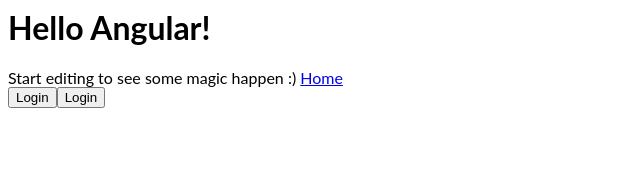
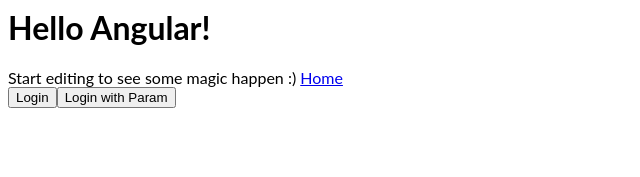
Before and after one commit to c14180057/Pertemuan2-route-, an Angular app: page / in a window 1280 px wide. Shown: the top 177 px of the page, without its empty margins (0-640 px from the left). Built offline with nearby package versions, Linux system fonts and the light colour scheme.

Commit message:
1 file modified

```diff
--- a/src/app/app.component.html
+++ b/src/app/app.component.html
@@ -5,7 +5,7 @@
   <a routerLink="/home2">Home</a>
   <br>
   <button (click)="Login()">Login</button>
-  <button (click)="Login2()">Login</button>
+  <button (click)="Login2()">Login with Param</button>
 </p>
 
 <router-outlet></router-outlet>
```
